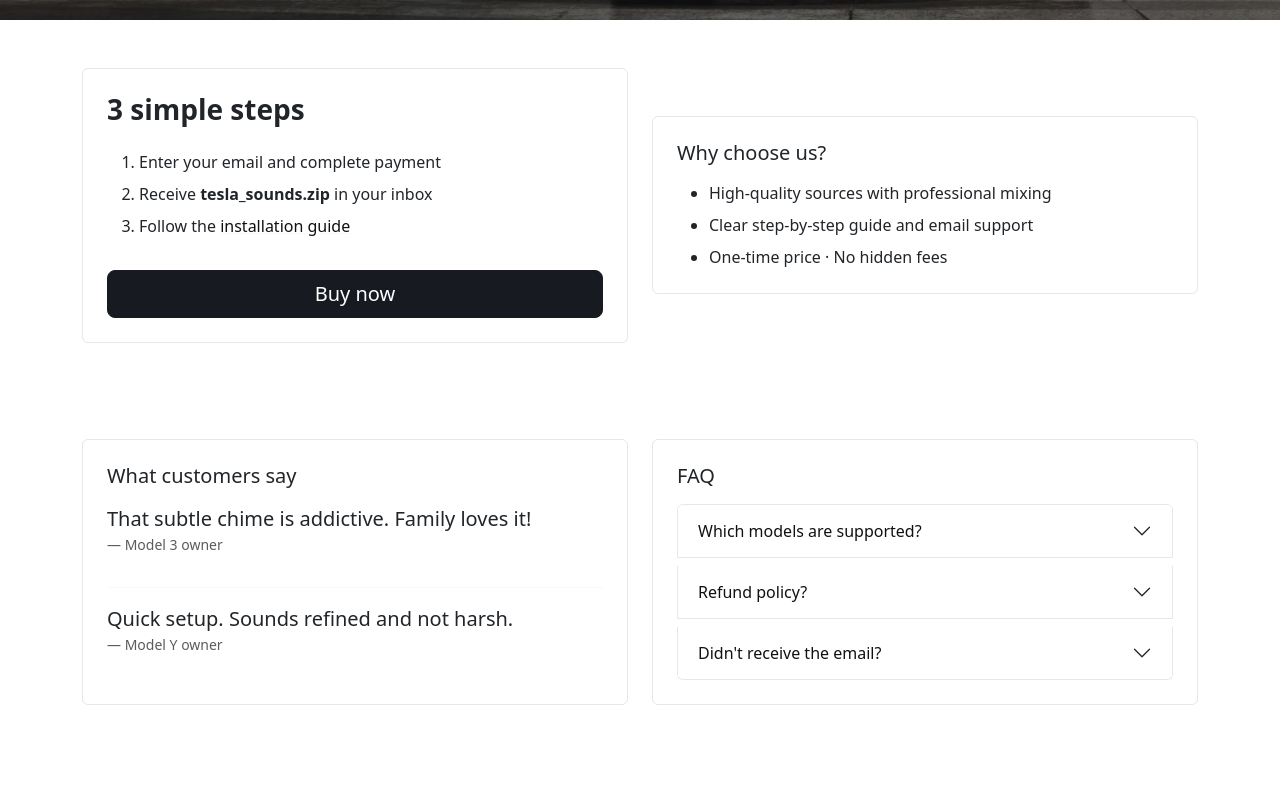
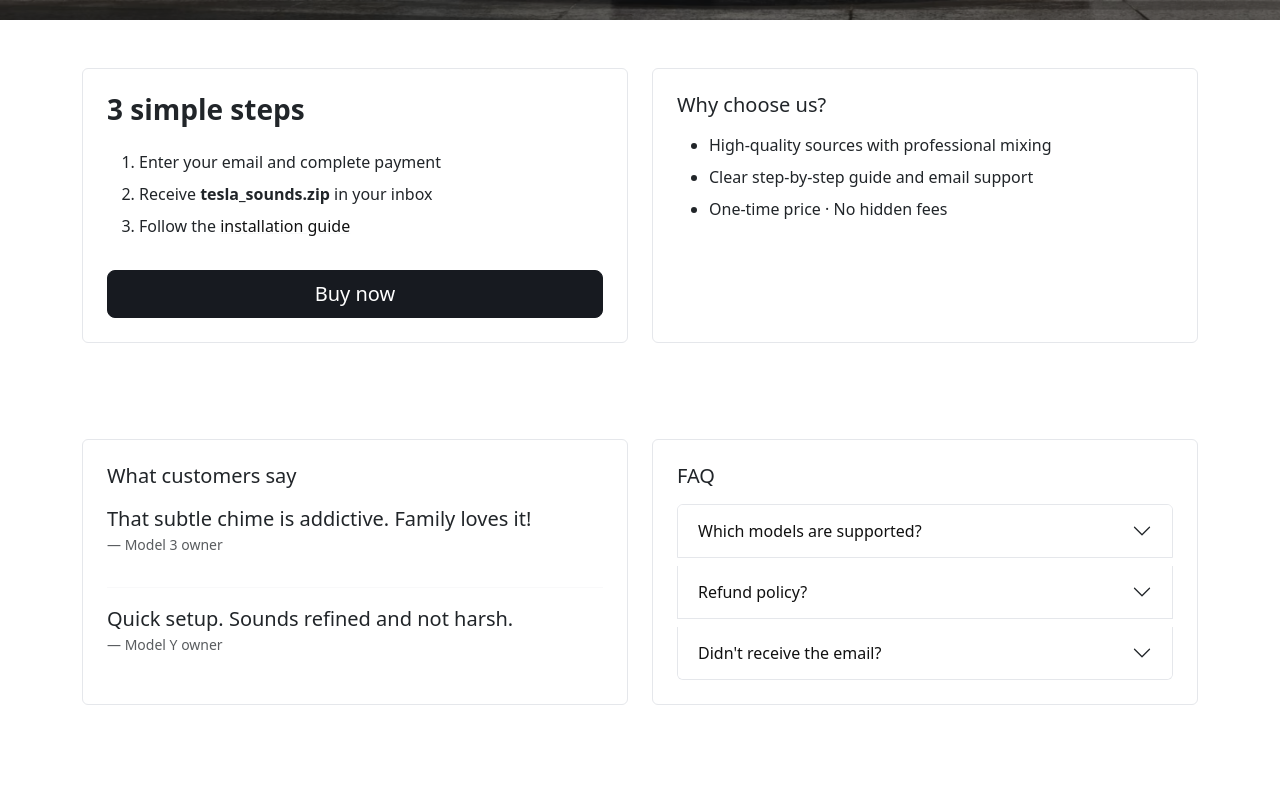
Before and after one commit to macdaox/teslasound, a website: page views/index_en.html in a window 1280 px wide. Shown: the part 1576-2377 px from the top of the page. Drawn offline with nearby package versions, Linux system fonts and the light colour scheme; no server answers.

Commit message:
style: enforce equal card heights in steps section

```diff
--- a/views/index_en.html
+++ b/views/index_en.html
@@ -120,9 +120,9 @@
 
   <section class="py-5">
     <div class="container">
-      <div class="row align-items-center g-4">
-        <div class="col-12 col-lg-6">
-          <div class="card p-4 h-100">
+      <div class="row g-4">
+        <div class="col-12 col-lg-6 d-flex">
+          <div class="card p-4 w-100">
             <h3 class="fw-bold">3 simple steps</h3>
             <ol class="mt-3">
               <li class="mb-2">Enter your email and complete payment</li>
@@ -132,8 +132,8 @@
             <a href="#buy" class="btn btn-primary btn-lg mt-2">Buy now</a>
           </div>
         </div>
-        <div class="col-12 col-lg-6">
-          <div class="card p-4 h-100">
+        <div class="col-12 col-lg-6 d-flex">
+          <div class="card p-4 w-100">
             <h5>Why choose us?</h5>
             <ul class="m-0">
               <li class="mt-2">High-quality sources with professional mixing</li>
```
Also changed, not shown: views/index.html (+5 -5 lines).
